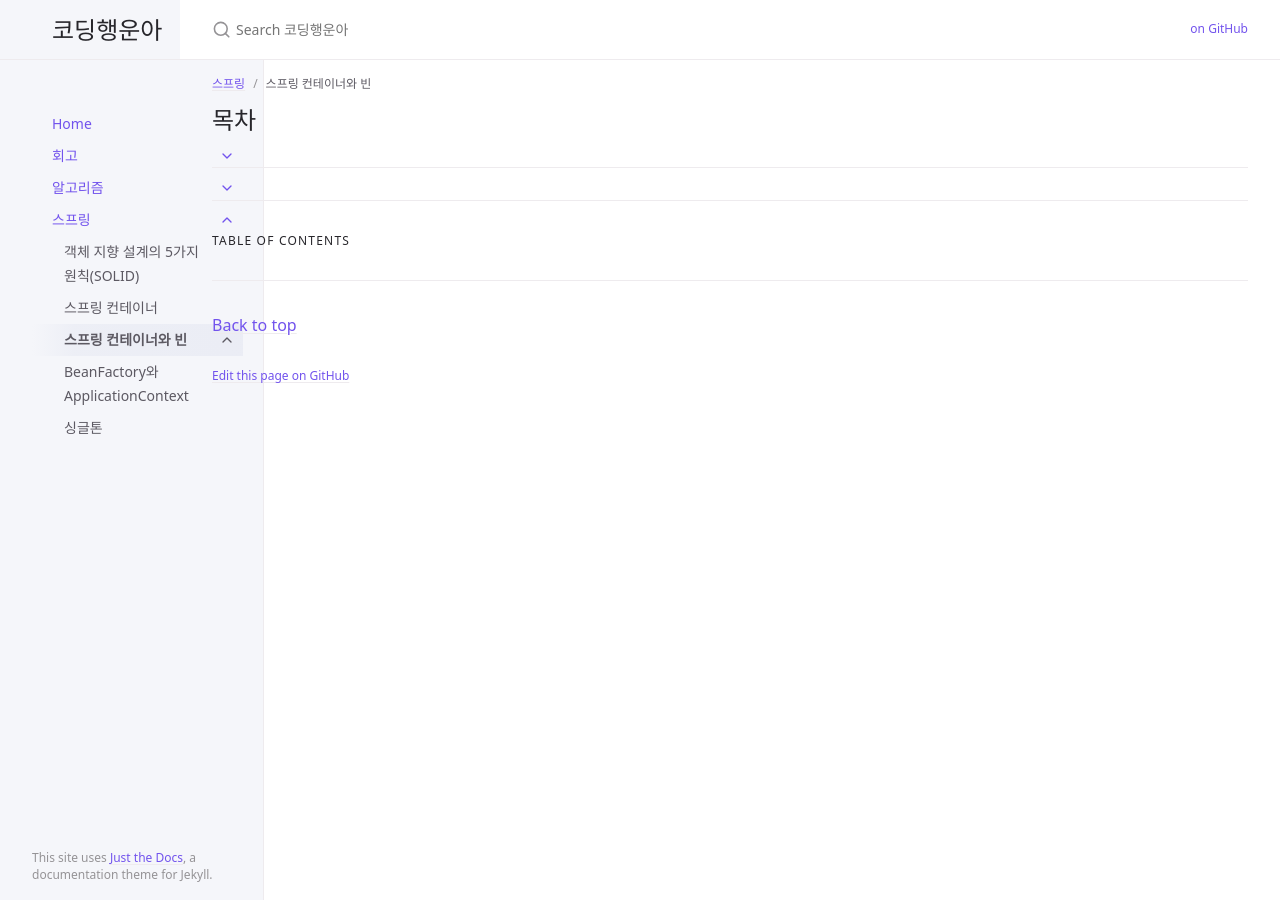
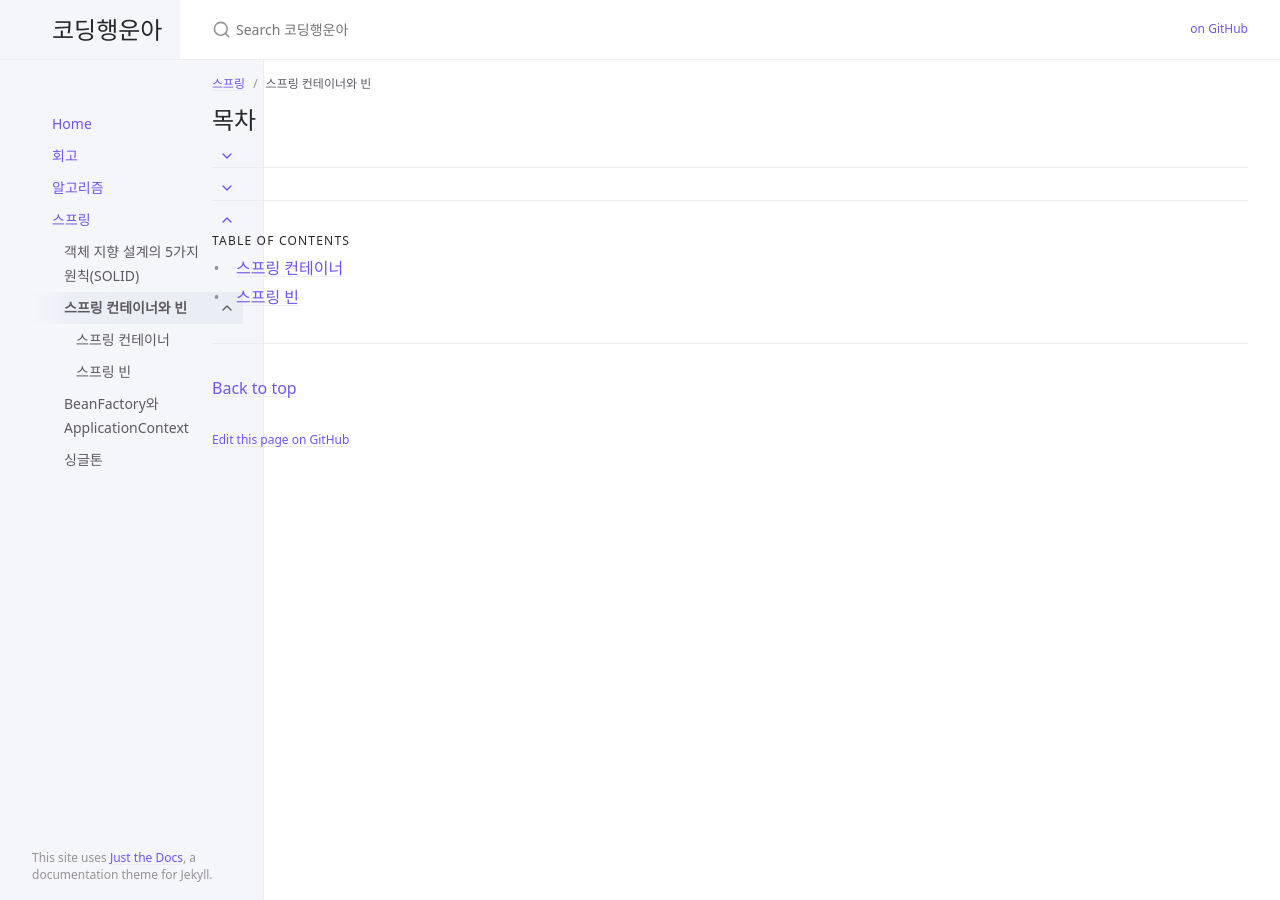
Before and after one commit to luckhunger/luckhunger-github.io, a Jekyll site: the page built from docs/springCoreBasic/springContainerAndSpringBean.md, in a window 1280 px wide. Built offline with Jekyll 4.4.1, drawn with Linux system fonts in a browser that asks for light colours; part of the change alters nothing that is shown.

Commit message:
메뉴 상속관계 변경

````diff
--- /dev/null
+++ b/docs/springCoreBasic/springBean.md
@@ -0,0 +1,203 @@
+---
+layout: default
+title: 스프링 빈
+grand_parent: 스프링
+parent: 스프링 컨테이너와 빈
+nav_order: 2
+---
+
+## 목차
+{: .no_toc .text-beta }
+
+1. TOC
+{:toc .text-gamma}
+---
+
+# **스프링 빈**
+## **빈 출력해보기**
+> + 스프링 컨테이너에 등록한 빈들을 확인해보자.
+> + 각 메소드에 대한 설명은 주석으로 대체한다.
+
+```java
+package hello.core.beanfind;
+
+import hello.core.AppConfig;
+import org.junit.jupiter.api.DisplayName;
+import org.junit.jupiter.api.Test;
+import org.springframework.beans.factory.config.BeanDefinition;
+import org.springframework.context.annotation.AnnotationConfigApplicationContext;
+
+class ApplicationContextInfoTest {
+
+   AnnotationConfigApplicationContext ac = new AnnotationConfigApplicationContext(AppConfig.class);
+
+   // 스프링 내부 + 이미 등록된 빈 + 내가 등록한 빈이 전부 출력된다.
+   // 실행하면 스프링에 등록된 모든 빈 정보를 출력할 수 있다.
+   // ac.getBeanDefinitionNames() : 스프링에 등록된 모든 빈 이름을 조회한다.
+   // ac.getBean() : 빈 이름으로 빈 객체(인스턴스)를 조회한다.
+   @Test
+   @DisplayName("모든 빈 출력하기")
+   void findAllBean() {
+      String[] beanDefinitionNames = ac.getBeanDefinitionNames();
+      for (String beanDefinitionName : beanDefinitionNames) {
+         Object bean = ac.getBean(beanDefinitionName);
+         System.out.println("name = " + beanDefinitionName + "object = " + bean);
+      }
+   }
+
+   // 내가 등록한 빈이 전부 출력된다.
+   @Test
+   @DisplayName("애플리케이션 빈 출력하기")
+   void findApplicationBean() {
+      String[] beanDefinitionNames = ac.getBeanDefinitionNames();
+      for (String beanDefinitionName : beanDefinitionNames) {
+         // getBeanDefinition() : bean 하나하나에 대한 메타데이터 정보
+         // getBeanDefinition(beanDefinitionName) : beanDefinitionName 에 대한 정보를 꺼낼 수 있다.
+         BeanDefinition beanDefinition = ac.getBeanDefinition(beanDefinitionName);
+
+         // 내가 애플리케이션 개발하기 위해 직접 등록한 빈
+         // getRole() : 스프링이 내부에서 사용하는 빈을 구분할 수 있다.
+         // ROLE_APPLICATION : 직접 등록한 애플리케이션 빈
+         // ROLE_INFRASTRUCTURE : 스프링이 내부에서 사용하는 빈
+         if(beanDefinition.getRole() == BeanDefinition.ROLE_APPLICATION) {
+            Object bean = ac.getBean(beanDefinitionName);
+            System.out.println("name = " + beanDefinitionName + "object = " + bean);
+         }
+      }
+   }
+}
+```
+
+## **빈 조회해보기**
+> + 가장 기본적인 조회 방법이다.
+> + `ac.getBean(빈 이름, 타입);` 형태로 조회한다.
+> + 타입만 조회하려면 `ac.getBean(타입);` 형태로 조회할 수 있다.
+> + 조회하고자 하는 빈이 없으면 `NoSuchBeanDefinitionException` 에러가 발생한다.
+> + 구체 타입으로 조회하는 것은 구현에 의존하기 때문에 좋은 코드는 아니다.
+> + `->` 는 람다 문법이라고 해서 익명 함수의 일종이다. 람다에 대해 자세히 알고 싶으면 [이 곳](http://www.tcpschool.com/java/java_lambda_concept)을 참고하자.
+> + `참고` : Assertions.assertThat(); 를 작성한 후에 alt + enter 를 누르면 static 형태인 assertThat() 로 전환된다.
+
+```java
+package hello.core.beanfind;
+
+import hello.core.AppConfig;
+import hello.core.member.MemberService;
+import hello.core.member.MemberServiceImpl;
+import org.assertj.core.api.Assertions;
+import org.junit.jupiter.api.DisplayName;
+import org.junit.jupiter.api.Test;
+import org.springframework.beans.factory.NoSuchBeanDefinitionException;
+import org.springframework.context.annotation.AnnotationConfigApplicationContext;
+
+import static org.assertj.core.api.Assertions.*;
+import static org.junit.jupiter.api.Assertions.*;
+
+public class ApplicationContextBasicFindTest {
+
+    AnnotationConfigApplicationContext ac = new AnnotationConfigApplicationContext(AppConfig.class);
+
+    @Test
+    @DisplayName("빈 이름으로 조회")
+    void findBeanByName() {
+        MemberService memberService = ac.getBean("memberService", MemberService.class);
+        assertThat(memberService).isInstanceOf(MemberServiceImpl.class);
+    }
+
+    @Test
+    @DisplayName("이름 없이 타입으로만 조회")
+    void findBeanByType() {
+        MemberService memberService = ac.getBean(MemberService.class);
+        assertThat(memberService).isInstanceOf(MemberServiceImpl.class);
+    }
+
+    @Test
+    @DisplayName("구체 타입으로 조회")
+    void findBeanByName2() {
+        MemberServiceImpl memberService = ac.getBean("memberService", MemberServiceImpl.class);
+        assertThat(memberService).isInstanceOf(MemberServiceImpl.class);
+    }
+
+    @Test
+    @DisplayName("빈 이름으로 조회X")
+    void findBeanByNameX() {
+      MemberService xxxxx = ac.getBean("xxxxx", MemberService.class);
+      assertThrows(NoSuchBeanDefinitionException.class, () -> ac.getBean("xxxxx", MemberService.class));
+    }
+}
+```
+
+## **중복되는 빈 조회**
+> + 타입만으로 조회할 때에 같은 타입이 둘 이상 있으면 중복 오류(NoUniqueDefinitionException)가 발생한다.
+> + 이 경우에는 아래와 같은 해결 방안들이 있다.
+>   1. `ac.getBean(빈 이름, 타입);` 를 통해 이름을 지정하면 된다.
+>   2. Map을 사용하여 특정 타입의 빈을 모두 조회한다.
+
+```java
+package hello.core.beanfind;
+
+import hello.core.AppConfig;
+import hello.core.discount.DiscountPolicy;
+import hello.core.member.MemberRepository;
+import hello.core.member.MemoryMemberRepository;
+import org.junit.jupiter.api.DisplayName;
+import org.junit.jupiter.api.Test;
+import org.springframework.beans.factory.NoSuchBeanDefinitionException;
+import org.springframework.context.annotation.AnnotationConfigApplicationContext;
+import org.springframework.context.annotation.Bean;
+import org.springframework.context.annotation.Configuration;
+
+import java.util.Map;
+
+import static org.assertj.core.api.Assertions.assertThat;
+import static org.junit.jupiter.api.Assertions.assertThrows;
+
+public class ApplicationContextSameBeanFindTest {
+
+    AnnotationConfigApplicationContext ac = new AnnotationConfigApplicationContext(SameBeanConfig.class);
+
+    @Test
+    @DisplayName("타입으로 조회시 같은 타입이 둘 이상 있으면, 중복 오류가 발생한다.")
+    void findBeanByTypeDuplicate() {
+        MemberRepository bean = ac.getBean(MemberRepository.class);
+        assertThrows(NoSuchBeanDefinitionException.class,
+                () -> ac.getBean(MemberRepository.class));
+    }
+
+    @Test
+    @DisplayName("타입으로 조회시 같은 타입이 둘 이상 있으면, 빈 이름을 지정하면 된다.")
+    void findBeanByName() {
+        MemberRepository memberRepository = ac.getBean("memberRespository1", MemberRepository.class);
+        assertThat(memberRepository).isInstanceOf(MemberRepository.class);
+    }
+
+    @Test
+    @DisplayName("특정 타입을 모두 조회하기")
+    void findAllBeanByType() {
+        Map<String, MemberRepository> beansOfType = ac.getBeansOfType(MemberRepository.class);
+        for (String key : beansOfType.keySet()) {
+            System.out.println("key = " + key + " value = " + beansOfType.get(key));
+        }
+        System.out.println("beansOfType = " + beansOfType);
+        assertThat(beansOfType.size()).isEqualTo(2);
+    }
+
+    @Configuration
+    static class SameBeanConfig {
+
+        @Bean
+        public MemberRepository memberRepository1() {
+            return new MemoryMemberRepository();
+        }
+
+        @Bean
+        public MemberRepository memberRepository2() {
+            return new MemoryMemberRepository();
+        }
+    }
+}
+```
+
+## **빈의 상속**
+> + 부모 타입으로 조회하면 자식 타입도 함께 조회한다.
+> + 모든 자바 객체의 최고 타입인 `Object` 타입으로 조회하면 모든 스프링 빈을 조회한다.
+> + ❗ 예제 코드는 생략하겠습니다.
--- a/docs/springCoreBasic/springContainer.md
+++ b/docs/springCoreBasic/springContainer.md
@@ -1,8 +1,9 @@
 ---
 layout: default
 title: 스프링 컨테이너
-parent: 스프링
-nav_order: 2
+grand_parent: 스프링
+parent: 스프링 컨테이너와 빈
+nav_order: 1
 ---
 
 ## 목차
````
